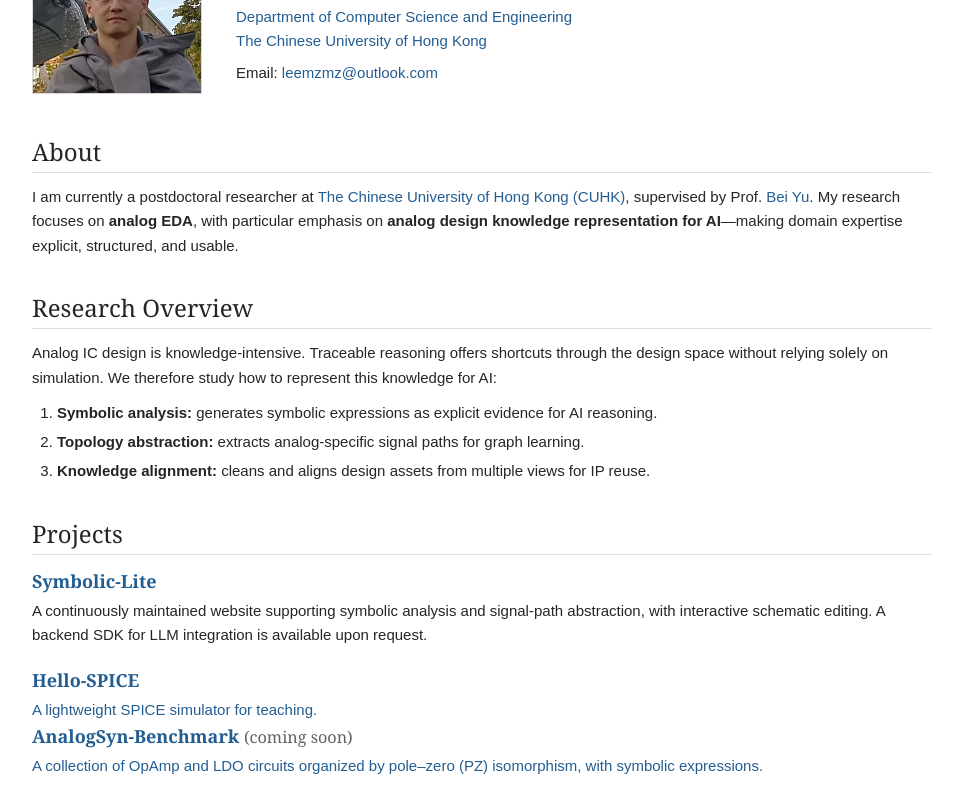
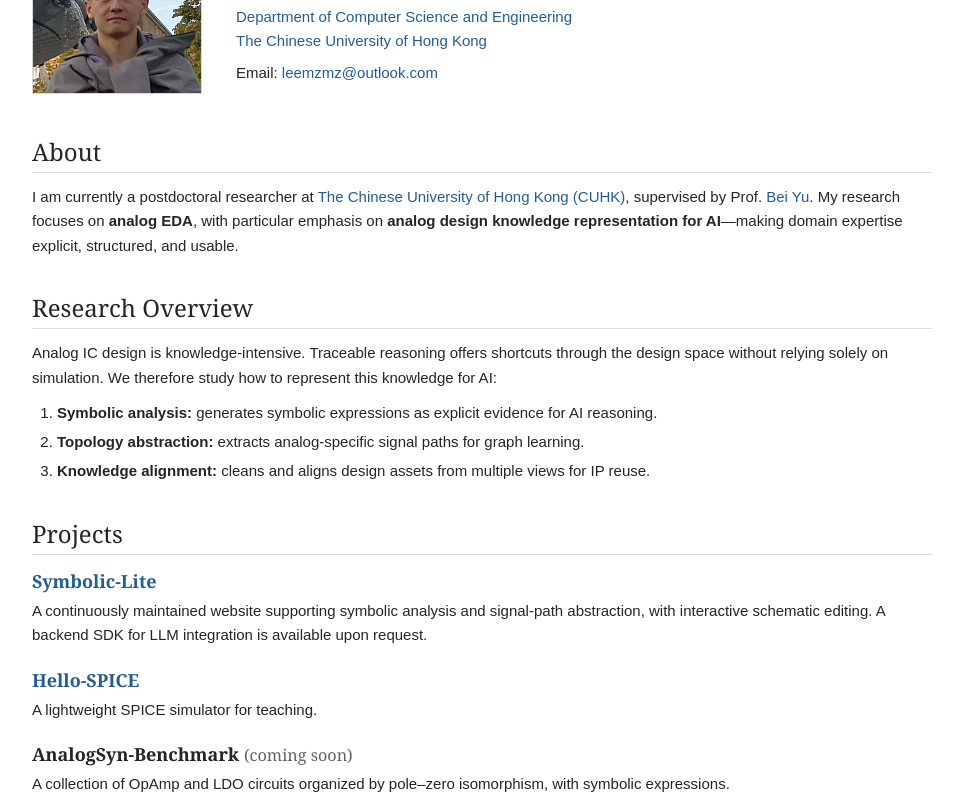
Before and after one commit to leemzmz/leemzmz.github.io, a plain HTML site: page index.html in a window 1280 px wide. Shown: the part 130-940 px from the top of the page, without its empty margins (158-1121 px from the left). Drawn offline with Linux system fonts and the light colour scheme.

Commit message:
Fix anchor tag and update project description
Fixed HTML anchor tag by closing it properly and corrected a phrase in the description.

```diff
--- a/index.html
+++ b/index.html
@@ -78,13 +78,13 @@
             </p>
           </article>
           <article>
-            <h3><a href="https://github.com/leemzmz/Hello-SPICE">Hello-SPICE</h3>
+            <h3><a href="https://github.com/leemzmz/Hello-SPICE">Hello-SPICE</a></h3>
             <p>A lightweight SPICE simulator for teaching.</p>
           </article>
           <article>
             <h3>AnalogSyn-Benchmark <span class="project-status">(coming soon)</span></h3>
             <p>
-              A collection of OpAmp and LDO circuits organized by pole–zero (PZ) isomorphism, with
+              A collection of OpAmp and LDO circuits organized by pole–zero isomorphism, with
               symbolic expressions.
             </p>
           </article>
```
